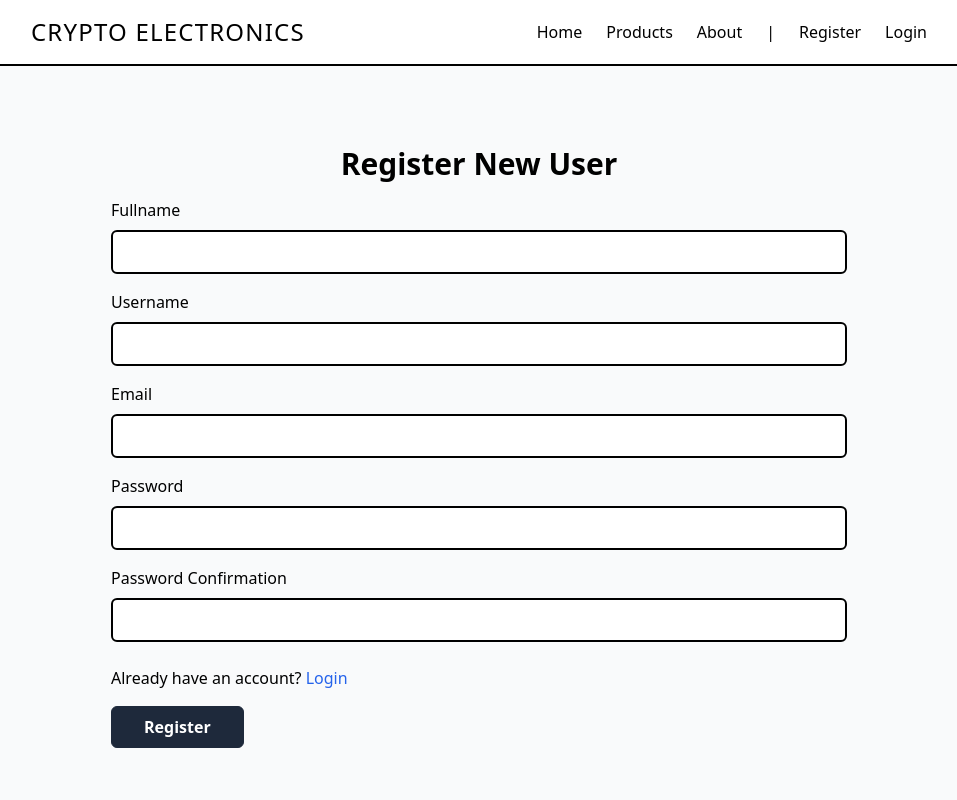
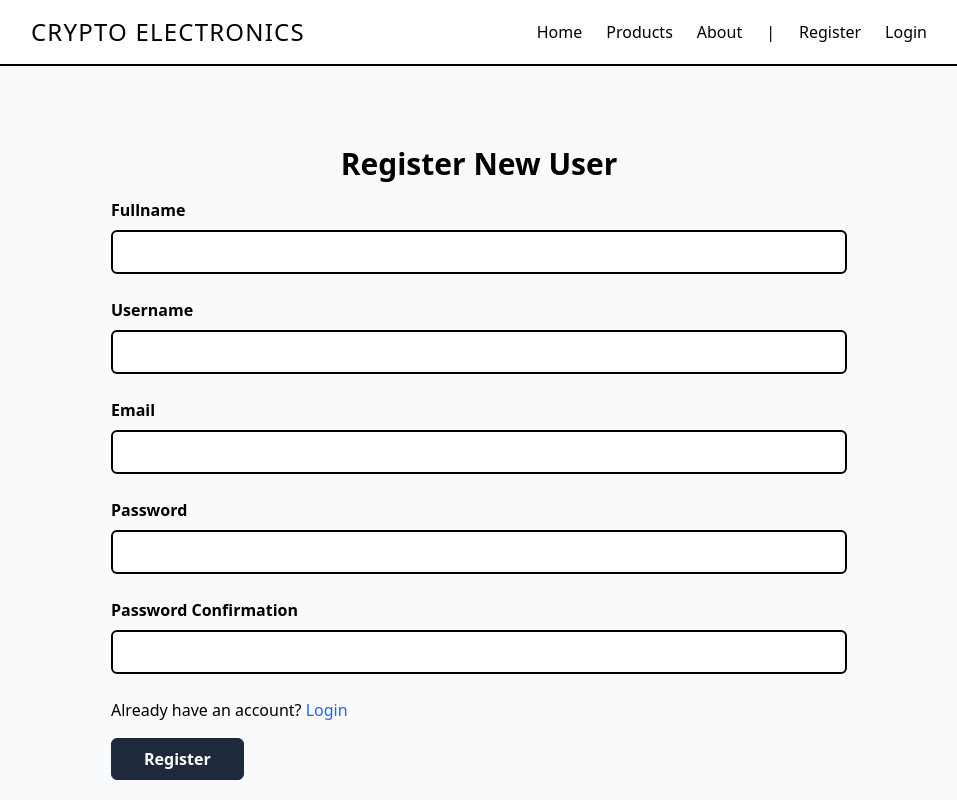
Before and after one commit to bazoka-kaka/crypto-electronics, a React (Create React App) app in the folder crypto-fe/: page /register in a window 1280 px wide. Shown: the top 800 px of the page, without its empty margins (161-1118 px from the left). Built offline with nearby package versions, Linux system fonts and the light colour scheme.

Commit message:
add favicon in react

```diff
--- a/crypto-fe/public/index.html
+++ b/crypto-fe/public/index.html
@@ -2,7 +2,7 @@
 <html lang="en">
   <head>
     <meta charset="utf-8" />
-    <link rel="icon" href="%PUBLIC_URL%/favicon.ico" />
+    <link rel="icon" href="%PUBLIC_URL%/test.png" />
     <meta name="viewport" content="width=device-width, initial-scale=1" />
     <meta name="theme-color" content="#000000" />
     <meta
--- a/crypto-fe/src/pages/Login.jsx
+++ b/crypto-fe/src/pages/Login.jsx
@@ -9,16 +9,20 @@ const Login = () => {
           Login into Your Account
         </h1>
         <form className="mt-4">
-          <div className="mt-4">
-            <label htmlFor="username">Username</label>
+          <div>
+            <label htmlFor="username" className="font-semibold">
+              Username
+            </label>
             <input
               type="text"
               id="username"
               className="w-full border-[2px] border-black rounded-md p-2 mt-2"
             />
           </div>
-          <div className="mt-4">
-            <label htmlFor="password">Password</label>
+          <div className="mt-6">
+            <label htmlFor="password" className="font-semibold">
+              Password
+            </label>
             <input
               type="password"
               id="password"
--- a/crypto-fe/src/pages/Register.jsx
+++ b/crypto-fe/src/pages/Register.jsx
@@ -10,39 +10,49 @@ const Register = () => {
         </h1>
         <form className="mt-4">
           <div>
-            <label htmlFor="fullname">Fullname</label>
+            <label htmlFor="fullname" className="font-semibold">
+              Fullname
+            </label>
             <input
               type="text"
               id="fullname"
               className="w-full border-[2px] border-black rounded-md p-2 mt-2"
             />
           </div>
-          <div className="mt-4">
-            <label htmlFor="username">Username</label>
+          <div className="mt-6">
+            <label htmlFor="username" className="font-semibold">
+              Username
+            </label>
             <input
               type="text"
               id="username"
               className="w-full border-[2px] border-black rounded-md p-2 mt-2"
             />
           </div>
-          <div className="mt-4">
-            <label htmlFor="email">Email</label>
+          <div className="mt-6">
+            <label htmlFor="email" className="font-semibold">
+              Email
+            </label>
             <input
               type="text"
               id="email"
               className="w-full border-[2px] border-black rounded-md p-2 mt-2"
             />
           </div>
-          <div className="mt-4">
-            <label htmlFor="password">Password</label>
+          <div className="mt-6">
+            <label htmlFor="password" className="font-semibold">
+              Password
+            </label>
             <input
               type="password"
               id="password"
               className="w-full border-[2px] border-black rounded-md p-2 mt-2"
             />
           </div>
-          <div className="mt-4">
-            <label htmlFor="password_confirmation">Password Confirmation</label>
+          <div className="mt-6">
+            <label htmlFor="password_confirmation" className="font-semibold">
+              Password Confirmation
+            </label>
             <input
               type="password"
               id="password_confirmation"
```
Also changed, not shown: crypto-fe/public/test.png (added).
